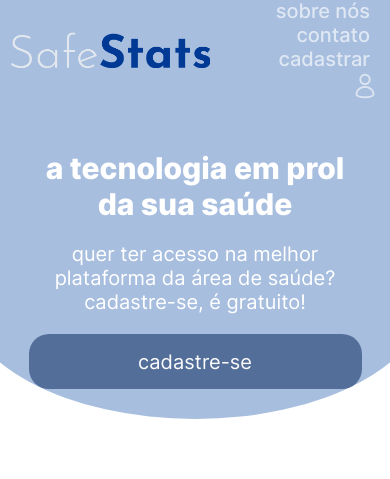
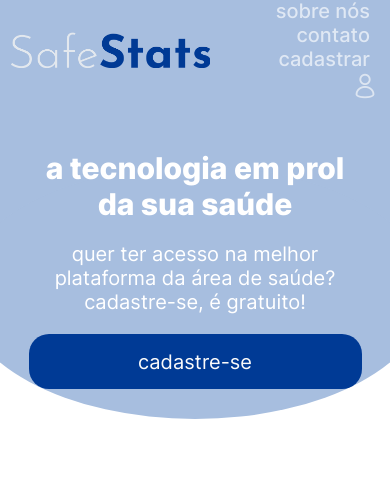
Before and after one commit to SafeStats-Health/safestats-frontend, a React (Create React App) app: page / in a window 390 px wide. Shown: the top 479 px of the page. Built offline with nearby package versions, Linux system fonts and the light colour scheme; the HTML template or start-up script is replaced by a standard one.

Commit message:
Feature frontend 14 (#11)
* [feature-frontend-14] images and header

* [feature-frontend-14] landing page structure done

* [feature-frontend-14] landing page responsiva e logo alt

* [feature-frontend-14] button links working

Co-authored-by: unknown <bruno.bergamini@outlook.com>

```diff
--- a/src/App.css
+++ b/src/App.css
@@ -1,6 +1,7 @@
 * {
   box-sizing: border-box;
   font-family: Inter !important;
+  overflow-x: hidden;
 }
 .Auth {
   display: flex;
--- a/src/components/core/c_button/index.js
+++ b/src/components/core/c_button/index.js
@@ -9,6 +9,7 @@ function CButton(props) {
         }
         onClick={props.onClick}
         type={props.type}
+        style={{backgroundColor: props.backgroundColor, color: props.color}}
       >
         {props.label}
       </button>
--- a/src/i18n/messages/pt-br.js
+++ b/src/i18n/messages/pt-br.js
@@ -66,5 +66,9 @@ export default {
     NEW_PASSWORD: 'nova senha',
     REPEAT_YOUR_PASSWORD: 'repita a sua senha',
     CHANGE_PASSWORD: 'alterar senha',
+    TEXT_MICROSCOPE: 'exames, consultas e tudo que você precisa em um só lugar! faça seu cadastro agora mesmo! o melhor atendimento. fácil e rápido!',
+    TEXT_CASE: 'a medicina nunca esteve tão tecnológica. os melhores médicos e melhores hospitais na palma da sua mão. cuidar da sua saúde nunca esteve tão fácil!',
+    TEXT_STETHOSCOPE: 'encontre o hospital certo para você com apenas um clique. você sendo atendido pelos melhores médicos da região com extrema facilidade.',
+    REGISTER_YOURSELF: 'cadastre-se',
   },
 };
--- a/src/pages/home/styles.module.css
+++ b/src/pages/home/styles.module.css
@@ -285,7 +285,6 @@
   .main-text * {
     margin-bottom: 20px;
   }
-
   .button {
     margin: 0;
   }
@@ -293,7 +292,6 @@
   .main-title {
     font-size: 30px;
   }
-
   .main-paragraph {
     font-size: 20px;
   }
--- a/src/pages/register/index.js
+++ b/src/pages/register/index.js
@@ -6,7 +6,9 @@ import CButton from '../../components/core/c_button';
 import CInput from '../../components/core/c_input';
 import t from '../../i18n/translate';
 
-async function createUser() {}
+async function createUser() {
+
+}
 
 function auth() {
   const [name, setName] = useState();
```
Also changed, not shown: 1 other file (tests, documents, lock files or other folders).
